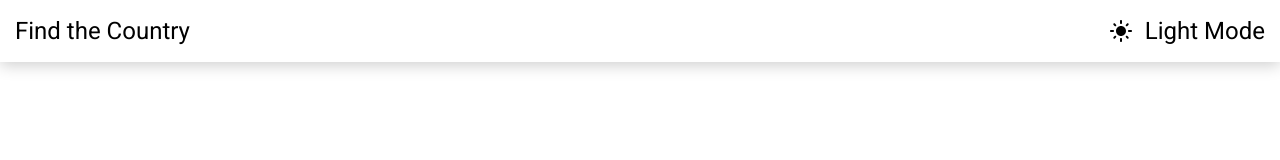
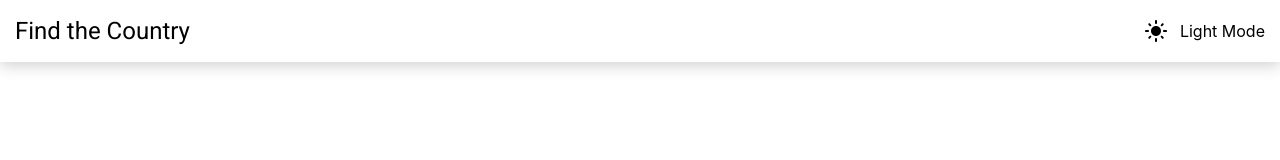
Before and after one commit to emanuella92gomesr/find-the-country-app, a React (Create React App) app in the folder find-the-country/: page / in a window 1280 px wide. Shown: the top 160 px of the page. Built offline with nearby package versions, Linux system fonts and the light colour scheme.

Commit message:
Inclusion of Header component

```diff
--- a/find-the-country/src/components/Header/Header.jsx
+++ b/find-the-country/src/components/Header/Header.jsx
@@ -17,7 +17,7 @@ const Header = ({ onClick, darkMode }) => {
                     ): (
                         <LightMode onClick={switchText}/>
                     )}
-                    <Typography variant='h5' onClick={switchText}>
+                    <Typography variant='h7' onClick={switchText}>
                         {darkModeText ? "Dark Mode" : "Light Mode"}
                     </Typography>
                 </Box>
```
